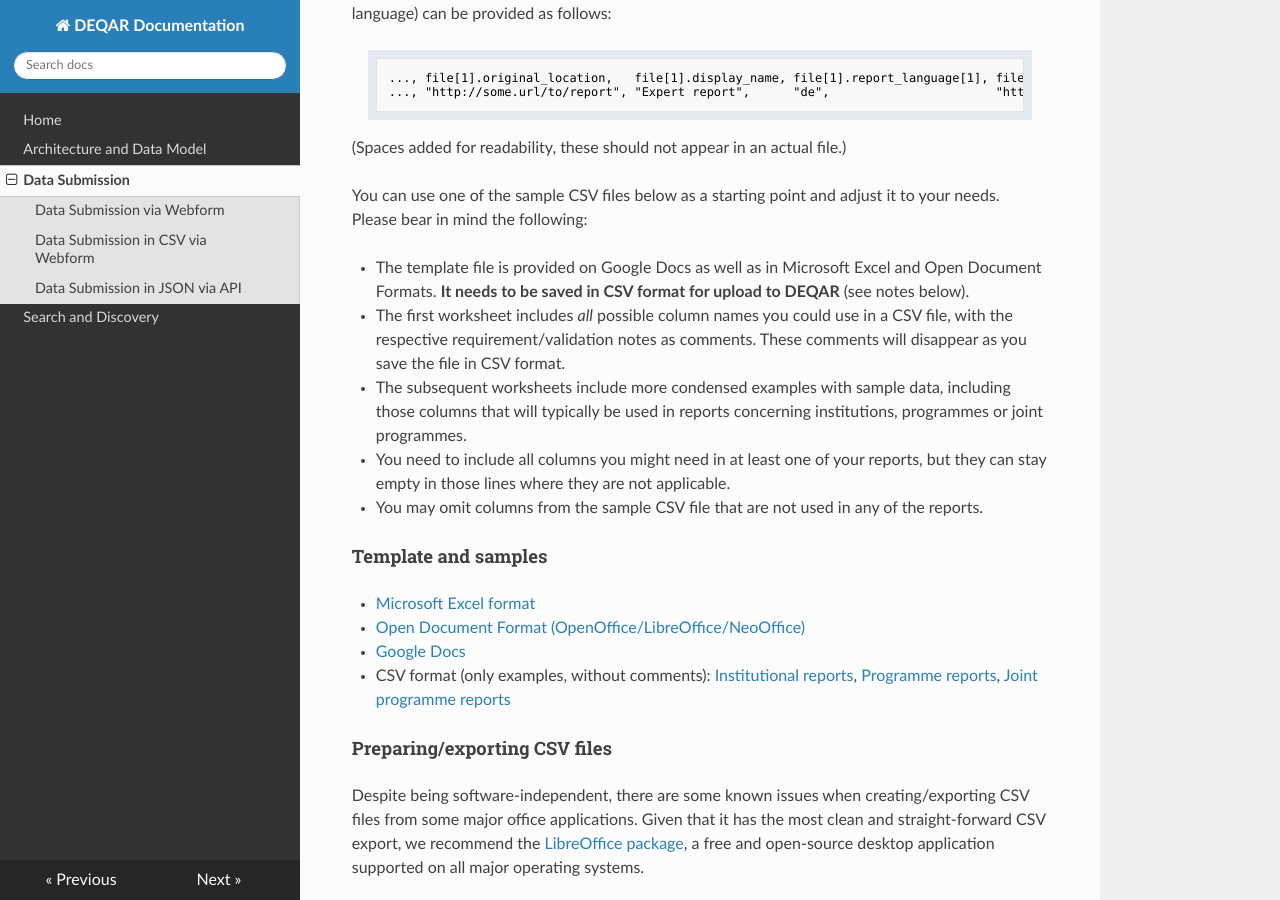
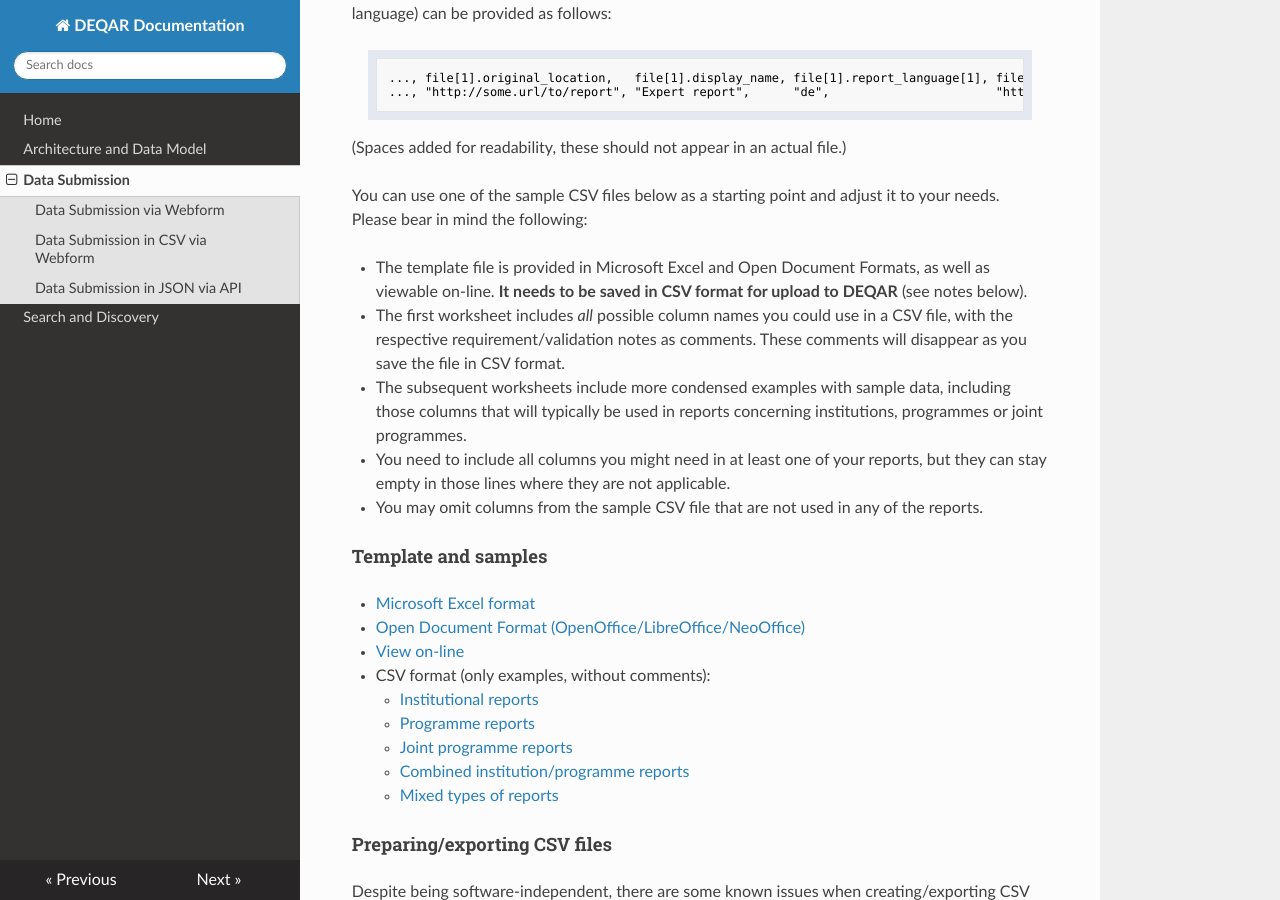
Before and after one commit to EQAR/deqar-docs, an MkDocs documentation site: the page built from docs/data_submission.md, in a window 1280 px wide and 900 px high, scrolled down 17896 px. Built offline with MkDocs 1.6.1, drawn with Linux system fonts in a browser that asks for light colours; nearby versions of some CDN libraries; old or Windows-style settings are respelled for this version of MkDocs.

Commit message:
add CSV samples and fix links

```diff
--- a/docs/data_submission.md
+++ b/docs/data_submission.md
@@ -499,7 +499,7 @@ For example, two files (e.g. full report in local language, and summary in both
 
 You can use one of the sample CSV files below as a starting point and adjust it to your needs. Please bear in mind the following:
 
- - The template file is provided on Google Docs as well as in Microsoft Excel and Open Document Formats. **It needs to be saved in CSV format for upload to DEQAR** (see notes below).
+ - The template file is provided in Microsoft Excel and Open Document Formats, as well as viewable on-line. **It needs to be saved in CSV format for upload to DEQAR** (see notes below).
  - The first worksheet includes *all* possible column names you could use in a CSV file, with the respective requirement/validation notes as comments. These comments will disappear as you save the file in CSV format.
  - The subsequent worksheets include more condensed examples with sample data, including those columns that will typically be used in reports concerning institutions, programmes or joint programmes.
  - You need to include all columns you might need in at least one of your reports, but they can stay empty in those lines where they are not applicable.
@@ -507,10 +507,15 @@ You can use one of the sample CSV files below as a starting point and adjust it
 
 #### Template and samples
 
- - [Microsoft Excel format](http://link.to/somewhere/)
- - [Open Document Format (OpenOffice/LibreOffice/NeoOffice)](http://link.to/somewhere/)
- - [Google Docs](http://link.to/somewhere/)
- - CSV format (only examples, without comments): [Institutional reports](http://link.to/somewhere/), [Programme reports](http://link.to/somewhere/), [Joint programme reports](http://link.to/somewhere/)
+ - [Microsoft Excel format](files/SubmissionTemplate_version2.xlsx)
+ - [Open Document Format (OpenOffice/LibreOffice/NeoOffice)](files/SubmissionTemplate_version2.ods)
+ - [View on-line](https://cloud.eqar.eu/s/sarDLSrJgQjkTie)
+ - CSV format (only examples, without comments):
+     - [Institutional reports](files/SubmissionSample_institutional.csv)
+     - [Programme reports](files/SubmissionSample_programme.csv)
+     - [Joint programme reports](files/SubmissionSample_joint-programme.csv)
+     - [Combined institution/programme reports](files/SubmissionSample_institutional-programme.csv)
+     - [Mixed types of reports](files/SubmissionSample_mixed.csv)
 
 #### Preparing/exporting CSV files
 
--- /dev/null
+++ b/docs/files/SubmissionSample_institutional-programme.csv
@@ -0,0 +1,2 @@
+agency,local_identifier,activity,status,decision,valid_from,valid_to,date_format,link[1],link_display_name[1],file[1].original_location,file[1].display_name,file[1].report_language[1],institution[1].identifier[1],programme[1].name_primary,programme[1].qualification_primary,programme[1].qf_ehea_level,programme[2].name_primary,programme[2].qualification_primary,programme[2].qf_ehea_level
+ARACIS,UAUIMB-September28,institutional review,1,1,2017-09-28,2022-09-28,%Y-%m-%d,http://www.aracis.ro/rezultate-evaluari/evaluari-institutionale/rezultate/universitatea-de-arhitectura-si-urbanism-ion-mincu-din-bucuresti/,View report on ARACIS page,http://www.aracis.ro/uploads/media/Raport_Departament_de_evaluare_13882b.pdf,Report,rom,S003,Architecture,BA,second cycle,Furniture and Interior Design,BA,second cycle
--- /dev/null
+++ b/docs/files/SubmissionSample_institutional.csv
@@ -0,0 +1,3 @@
+agency,local_identifier,activity,status,decision,valid_from,valid_to,date_format,file[1].original_location,file[1].display_name,file[1].report_language[1],institution[1].deqar_id,institution[1].eter_id,institution[1].name_official,institution[1].name_official_transliterated,institution[1].name_english,institution[1].name_alternative[1],institution[1].name_alternative_transliterated[1],institution[1].acronym
+MusiQuE,CRDB-October14,Quality enhancement reviews of institutions,part of obligatory EQA system,positive,2016-10-28,2018-01-15,%Y-%m-%d,http://www.musique-qe.eu/userfiles/File/2014-10-bruxelles-website.pdf,Evaluation report,fre,,BE0035,-,-,-,-,-,-
+MusiQuE,HAMU-June15,Quality enhancement reviews of institutions,part of obligatory EQA system,positive,2016-06-15,2018-01-15,%Y-%m-%d,http://www.musique-qe.eu/userfiles/File/2015-06-25-hamu-review-reportfinal.pdf,Review report,eng,DEQARINST0245,,-,-,-,-,-,-
--- /dev/null
+++ b/docs/files/SubmissionSample_joint-programme.csv
@@ -0,0 +1,2 @@
+agency,local_identifier,activity,status,decision,valid_from,valid_to,date_format,file[1].original_location,file[1].display_name,file[1].report_language[1],institution[1].eter_id,institution[2].eter_id,institution[3].eter_id,institution[4].name_official,institution[4].name_english,institution[4].country[1],institution[4].city[1],institution[4].qf_ehea_level[1],institution[4].qf_ehea_level[2],institution[4].qf_ehea_level[3],institution[4].website_link,programme[1].identifier[1],programme[1].name_primary,programme[1].qualification_primary,programme[1].nqf_level,programme[1].qf_ehea_level
+MusiQuE,EAMT-September13,Quality enhancement reviews of joint programmes,part of obligatory EQA system,positive,2013-01-15,2015-01-15,%Y-%m-%d,http://www.musique-qe.eu/userfiles/File/final-reportaec-programme-reviewcopeco.pdf,Review report,eng,EE0022,SE0037,FR0164,Hochschule für Musik und Theater Hamburg,Hamburg University of Music and Theatre,DE,Hamburg,short cycle,first cycle,second cycle,http://www.musikhochschule-hamburg.de,18,CoPeCo – Masters in Contemporary Performance and Composition,Master (no joint degree),level 6,second cycle
--- /dev/null
+++ b/docs/files/SubmissionSample_programme.csv
@@ -0,0 +1,3 @@
+agency,local_identifier,activity,status,decision,valid_from,valid_to,date_format,file[1].original_location,file[1].display_name,file[1].report_language[1],institution[1].eter_id,institution[1].name_official,institution[1].country[1],institution[1].city[1],institution[1].qf_ehea_level[1],institution[1].qf_ehea_level[2],institution[1].qf_ehea_level[3],institution[1].website_link,programme[1].identifier[1],programme[1].name_primary,programme[1].qualification_primary,programme[1].nqf_level,programme[1].qf_ehea_level
+MusiQuE,PCC-June08,Quality enhancement reviews of programmes,1,1,2016-06-26,2018-01-15,%Y-%m-%d,http://www.musique-qe.eu/userfiles/File/2008-06-report-groningen-website.pdf,Review report,eng,,Prince Claus Conservatoire,NL,Groningen,short cycle,first cycle,second cycle,https://www.hanze.nl/eng/education/art/prince-claus-conservatoire,12,Master of Music program,Master,level 7,second cycle
+MusiQuE,SHM-April09,181,1,1,2017-04-09,2022-02-15,%Y-%m-%d,http://www.musique-qe.eu/userfiles/File/2009-06-report-trossingen-website.pdf,Review report,ger,DE0140,,,,,,,,15,Master of Arts OrganExpert ,Master,level 7,second cycle
```
Also changed, not shown: docs/files/SubmissionSample_mixed.csv (added, +7 -0 lines).
